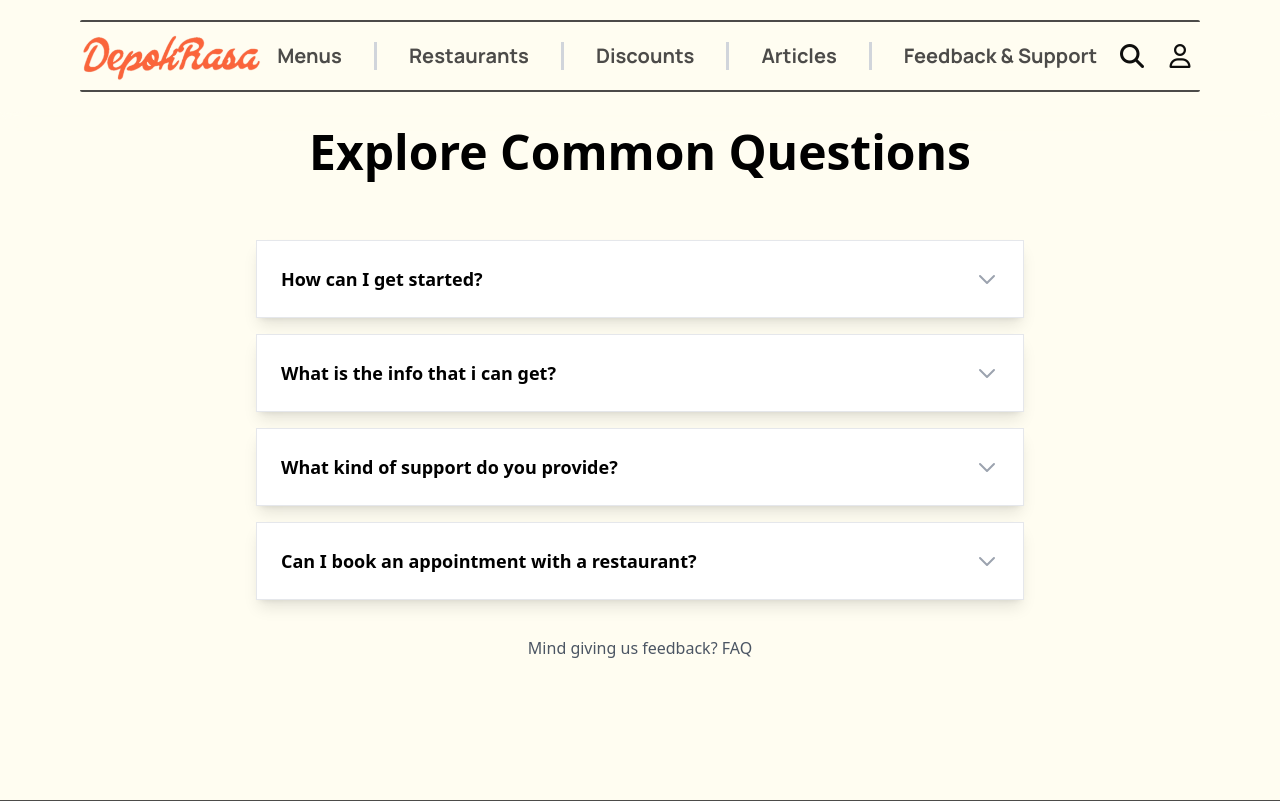
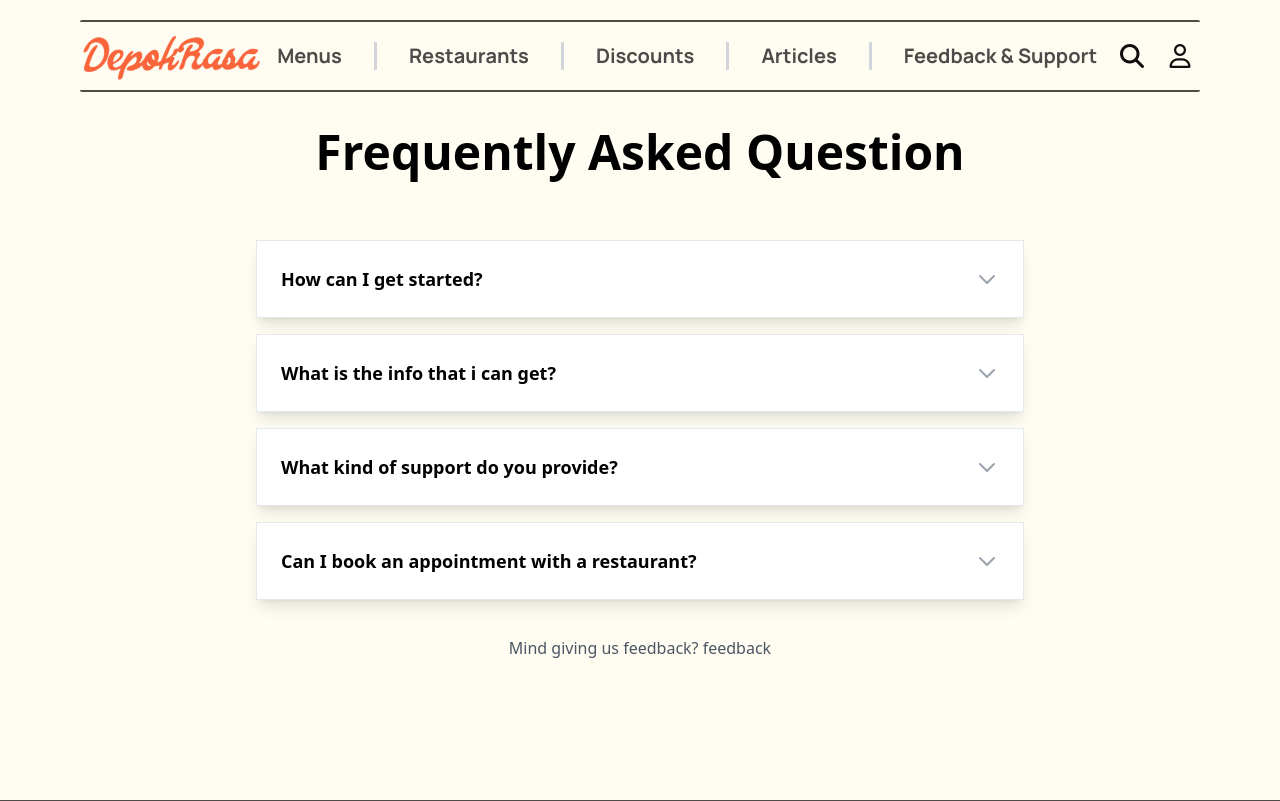
Before and after one commit to PBP-E05/depokrasa, a Django app: page /feedback/faq/ in a window 1280 px wide. Shown: the top 801 px of the page. Run offline with Django 5.2, Linux system fonts and the light colour scheme; the visitor is signed in with stand-in values (Sample User, id 1); some libraries are stand-ins or nearby versions; some web fonts are replaced.

Commit message:
ngubah dikit

```diff
--- a/feedback/templates/faq.html
+++ b/feedback/templates/faq.html
@@ -6,7 +6,7 @@
     <div class="px-4 mx-auto sm:px-6 lg:px-8 max-w-7xl">
         <div class="max-w-2xl mx-auto text-center">
             <h2 class="text-3xl font-bold leading-tight text-black sm:text-4xl lg:text-5xl">
-                Explore Common Questions
+                Frequently Asked Question
             </h2>
         </div>
         <div class="max-w-3xl mx-auto mt-8 space-y-4 md:mt-16">
@@ -68,7 +68,7 @@
         </div>
         <p class="text-center text-gray-600 textbase mt-9">
             Mind giving us feedback?
-            <span id="openFeedbackModal" class="cursor-pointer font-medium text-tertiary transition-all duration-200 hover:text-tertiary focus:text-tertiary hover-underline">FAQ
+            <span id="openFeedbackModal" class="cursor-pointer font-medium text-tertiary transition-all duration-200 hover:text-tertiary focus:text-tertiary hover-underline">feedback
             </span>
         </p>
     </div>
@@ -77,7 +77,7 @@
 <div id="feedbackModal" class="modal">
     <div class="modal-content">
         <form id="feedbackForm" method="post">
-            <h2 class="title-font mb-1 text-lg font-medium text-gray-900">FAQ</h2>
+            <h2 class="title-font mb-1 text-lg font-medium text-gray-900">Feedback</h2>
             <p class="mb-5 leading-relaxed text-gray-600">If you had any issues or you liked our product, please share
                 with us!
             </p>
```
